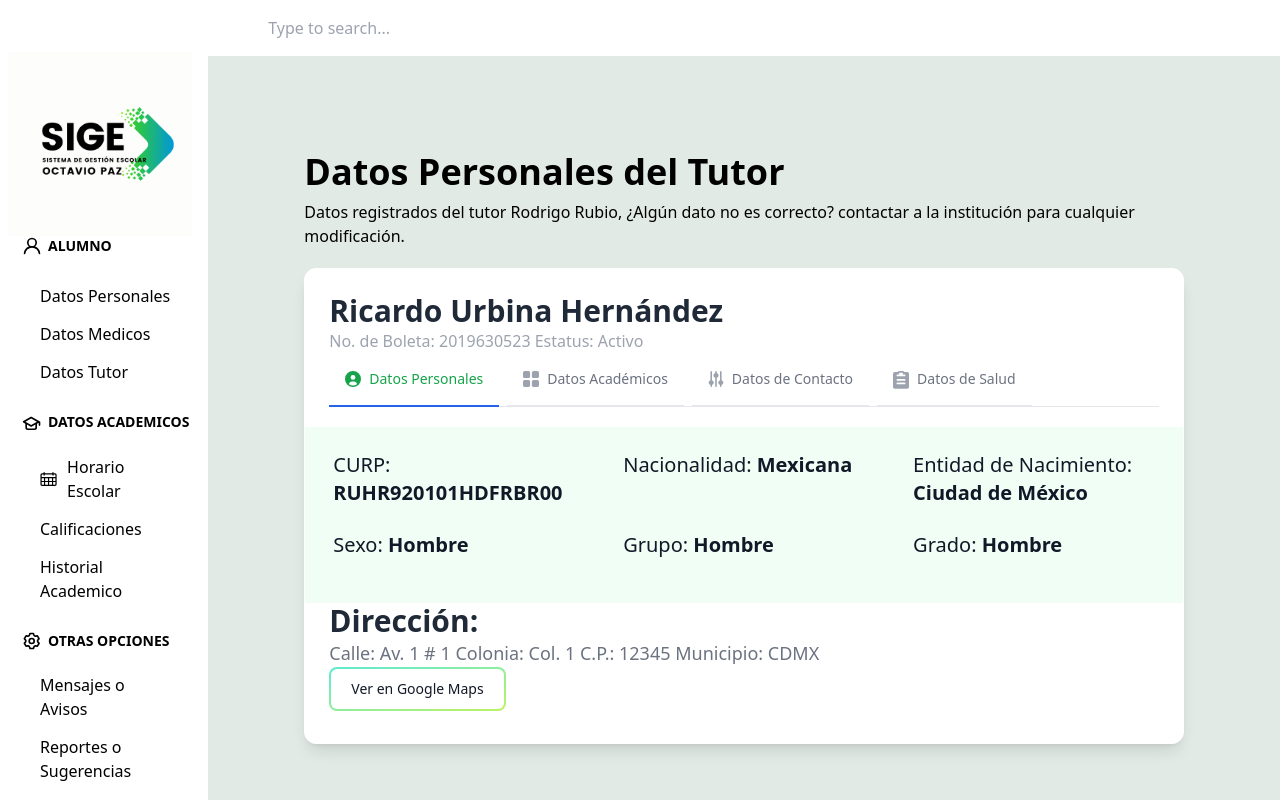
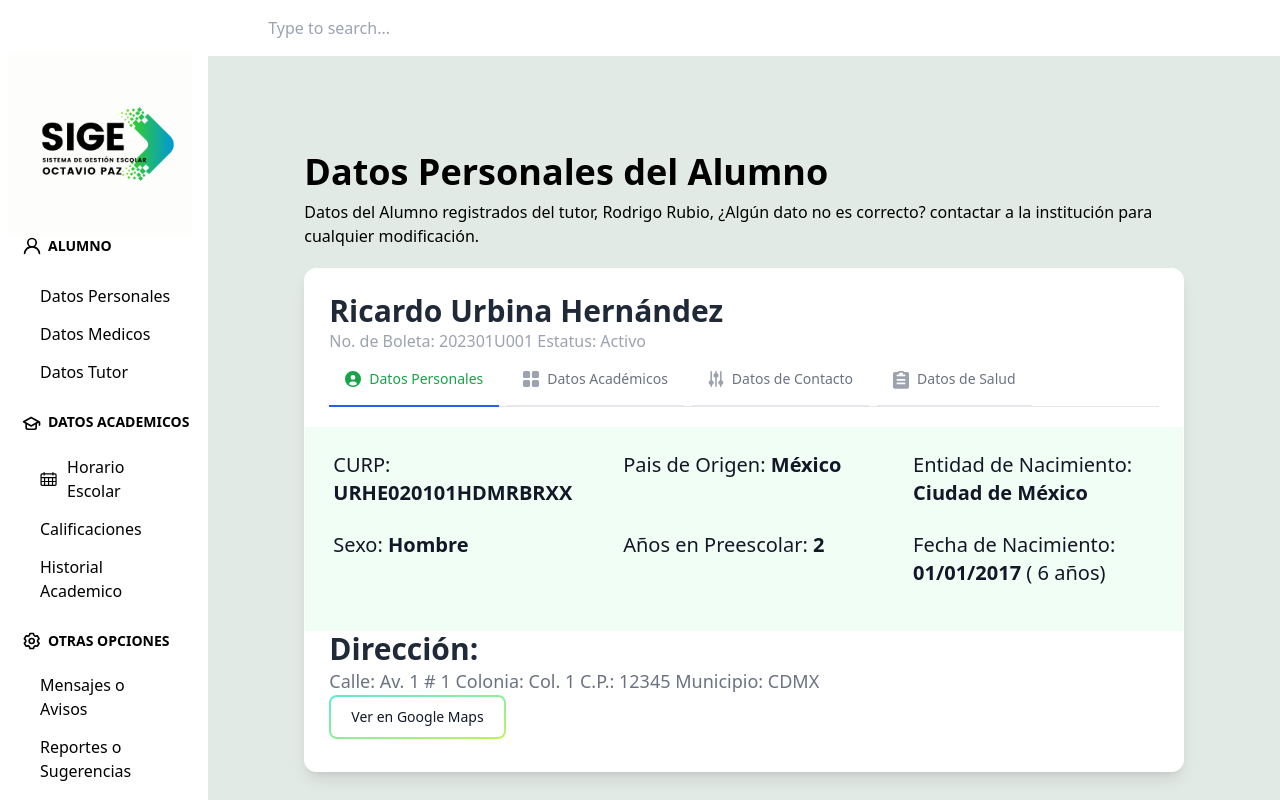
Before and after one commit to EdTech-MX-Solutions/sistema-gestion-frontend, a Next.js app: page /student/data/personal in a window 1280 px wide. Built offline with nearby package versions, Linux system fonts and the light colour scheme.

Commit message:
* personal data

```diff
--- a/components/student/data/PersonalData.tsx
+++ b/components/student/data/PersonalData.tsx
@@ -15,7 +15,7 @@ function PersonalData({ alumno }: { alumno: InterfaceAlumno }) {
           </div>
           <div className="p-1">
             <p>
-              Nacionalidad: <b> {alumno.nacionalidad}</b>{" "}
+              Pais de Origen: <b> {alumno.pais_origen}</b>{" "}
             </p>
           </div>
           <div className="p-1">
@@ -31,12 +31,12 @@ function PersonalData({ alumno }: { alumno: InterfaceAlumno }) {
           </div>
           <div className="p-1">
             <p>
-              Grupo:<b> {alumno.sexo}</b>{" "}
+              Años en Preescolar:<b> {alumno.aniosPreescolar}</b>{" "}
             </p>
           </div>
           <div className="p-1">
             <p>
-              Grado:<b> {alumno.sexo}</b>{" "}
+              Fecha de Nacimiento:<b> {alumno.fecha_nacimiento}</b> ( {alumno.edad} años) {" "}
             </p>
           </div>
         </div>
--- a/interfaces/alumno.ts
+++ b/interfaces/alumno.ts
@@ -4,11 +4,13 @@ interface InterfaceAlumno {
     nombre: string;
     apellido_paterno: string;
     apellido_materno: string;
+    aniosPreescolar: number;
     fecha_nacimiento: string;
+    edad: number;
+    pais_origen: string;
     sexo: string;
     estatus: string;
     entidad_nacimiento: string,
-    nacionalidad: string,
 }
 
 export default InterfaceAlumno;
--- a/pages/student/data/personal.tsx
+++ b/pages/student/data/personal.tsx
@@ -5,19 +5,21 @@ import InterfaceAlumno from "@/interfaces/alumno";
 
 function Personal() {
   const tutor = "Rodrigo Rubio";
-  const title = "Datos Personales del Tutor";
-  const description = `Datos registrados del tutor ${tutor}, ¿Algún dato no es correcto? contactar a la institución para cualquier modificación.`;
+  const title = "Datos Personales del Alumno";
+  const description = `Datos del Alumno registrados del tutor,  ${tutor}, ¿Algún dato no es correcto? contactar a la institución para cualquier modificación.`;
   const alumno: InterfaceAlumno = {
-    no_boleta: "2019630523",
-    curp: "RUHR920101HDFRBR00",
+    no_boleta: "202301U001",
+    curp: "URHE020101HDMRBRXX",
     nombre: "Ricardo",
     apellido_paterno: "Urbina",
     apellido_materno: "Hernández",
-    fecha_nacimiento: "01/01/2002",
+    fecha_nacimiento: "01/01/2017",
     sexo: "Hombre",
     estatus: "Activo",
     entidad_nacimiento: "Ciudad de México",
-    nacionalidad: "Mexicana",
+    pais_origen: "México",
+    edad: 6,
+    aniosPreescolar: 2
   };
   return (
     <>
```
